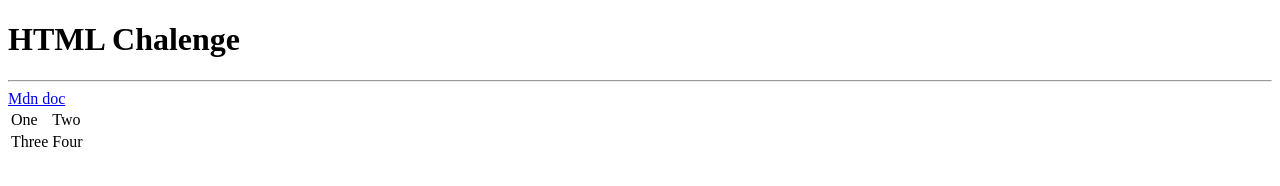
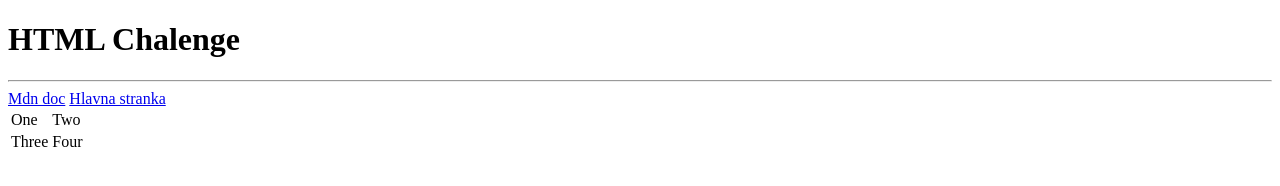
Before and after one commit to janko159/cv, a plain HTML site: page index.html in a window 1280 px wide. Drawn offline with Linux system fonts and the light colour scheme.

Commit message:
real site

```diff
--- a/index.html
+++ b/index.html
@@ -12,6 +12,7 @@
     <hr>
 
     <a href="https://developer.mozilla.org/en-US/">Mdn doc</a>
+    <a href="stranka.html">Hlavna stranka</a>
 
     <table>
         <tr>
```
